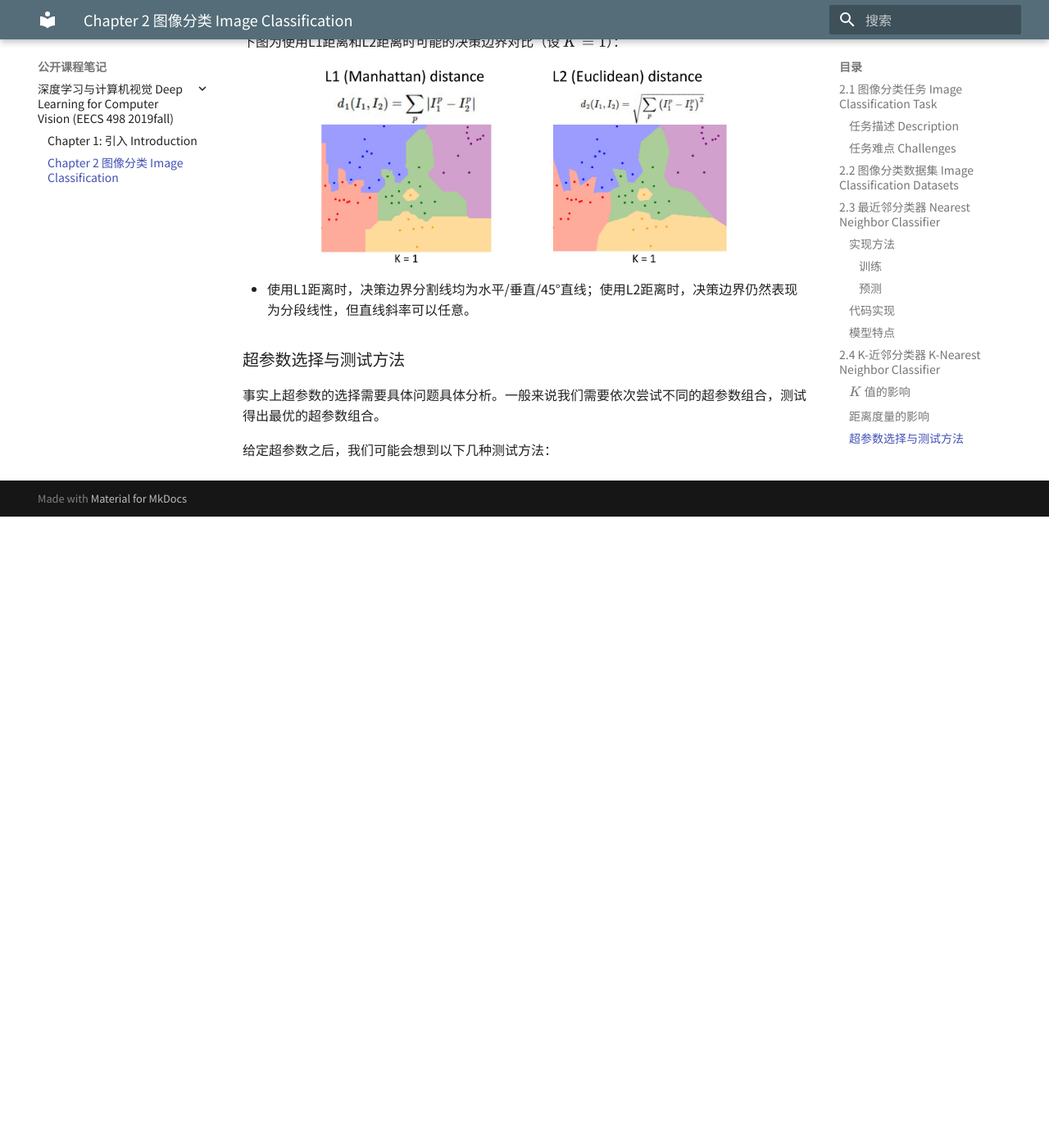
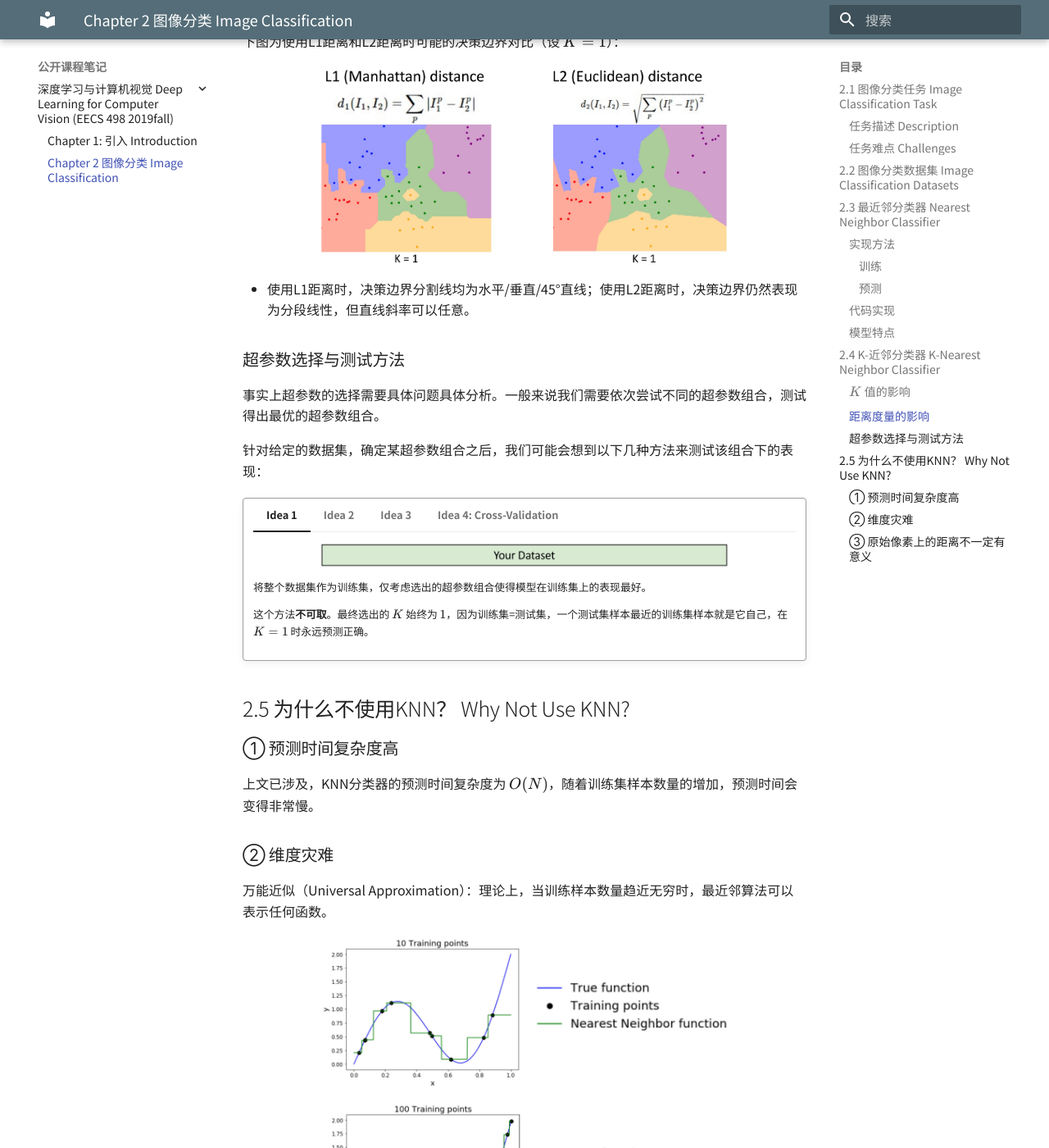
Before and after one commit to Shallowy/notebook, an MkDocs documentation site: the page built from docs/open_course/eecs498/chap2.md, in a window 1280 px wide and 1400 px high, scrolled down 3982 px. Shown: the whole window at 82% size. Built offline with MkDocs 1.6.1 and Material for MkDocs 9.7.7, drawn with Linux system fonts in a browser that asks for light colours; comment, search, counter and statistics services are not loaded; before the commit the page ends 4612 px from its top, so only the background shows below that; some of the changed text lies outside the part shown.

Commit message:
eecs498 chap2 finished

```diff
--- a/docs/open_course/eecs498/chap2.md
+++ b/docs/open_course/eecs498/chap2.md
@@ -205,4 +205,73 @@
 
 事实上超参数的选择需要具体问题具体分析。一般来说我们需要依次尝试不同的超参数组合，测试得出最优的超参数组合。
 
-给定超参数之后，我们可能会想到以下几种测试方法：
+针对给定的数据集，确定某超参数组合之后，我们可能会想到以下几种方法来测试该组合下的表现：
+
+!!! quote ""
+    === "Idea 1"
+        <figure markdown="span">
+            ![](img/25.jpg){width="500"}
+        </figure>
+
+        将整个数据集作为训练集，仅考虑选出的超参数组合使得模型在训练集上的表现最好。
+
+        这个方法**不可取**。最终选出的 $K$ 始终为 $1$，因为训练集=测试集，一个测试集样本最近的训练集样本就是它自己，在 $K=1$ 时永远预测正确。
+
+    === "Idea 2"
+        <figure markdown="span">
+            ![](img/26.jpg){width="500"}
+        </figure>
+
+        将数据集分为训练集和测试集，用训练集训练模型，用测试集评估模型性能，使得选出的超参数组合在测试集上的表现最好。
+
+        这个方法看起来解决了Idea 1的问题，但依然**不可取**！因为从定义上说，测试集理应是你不知道的，即模型未见过的数据。但我们把它纳入了训练超参数过程（事实上它也变成了某种训练集），让模型“看到了”测试集，依然是一种“面向答案学习”，影响了学习结果，导致我们无法评估模型在未知数据上的表现。
+
+    === "Idea 3"
+        <figure markdown="span">
+            ![](img/27.jpg){width="500"}
+        </figure>
+
+        将数据集分为训练集、验证集和测试集，用训练集训练模型，选择超参数组合使其在验证集上的表现最好，再用测试集评估模型性能。
+
+        这个方法**可取**，是目前最常用的方法之一。测试集只在最后测试模型性能时跑一次，不会影响模型的训练过程。
+
+    === "Idea 4: Cross-Validation"
+        <figure markdown="span">
+            ![](img/28.jpg){width="500"}
+        </figure>
+
+        **交叉验证（Cross-Validation）：**除去测试集后，将剩下的数据集分为 $n$ 个大小相等的子集，每次取其中一个子集作为验证集，剩下的子集作为训练集，重复 $n$ 次，最终取 $n$ 次测试结果的平均值作为模型的性能评估。
+
+        交叉验证理论上效果最好，但计算量较大，训练成本昂贵，在小数据集上比较有用，深度学习中一般不常用。
+
+## 2.5 为什么不使用KNN？ Why Not Use KNN?
+
+### ① 预测时间复杂度高
+
+上文已涉及，KNN分类器的预测时间复杂度为 $O(N)$，随着训练集样本数量的增加，预测时间会变得非常慢。
+
+### ② 维度灾难
+
+万能近似（Universal Approximation）：理论上，当训练样本数量趋近无穷时，最近邻算法可以表示任何函数。
+
+<figure markdown="span">
+    ![](img/29.jpg){width="500"}
+</figure>
+<figure markdown="span">
+    ![](img/30.jpg){width="500"}
+</figure>
+
+- 绿线指示了预测结果，即选择最近的训练集样本，那么假设训练集样本密度足够大以至于覆盖整个空间，就可以拟合任何函数。
+
+但事实上，随着维度的增加，所需的训练样本数量呈**指数级爆炸增长**，想要密集覆盖整个图像空间是不可能的，这称为**维度灾难（Curse of Dimensionality）**。
+
+### ③ 原始像素上的距离不一定有意义
+
+下图中右侧三张图像和左侧第一张的L2距离相同，但人眼可以明显看出右侧三张图像较大的差异：
+
+<figure markdown="span">
+    ![](img/31.jpg){width="500"}
+</figure>
+
+!!! note
+    对图片原始像素用KNN不可取，但对于一些用深度卷积神经网络计算处理出的特征向量来说，KNN可能是一个不错的选择。
```
Also changed, not shown: docs/open_course/eecs498/img/25.jpg (added), docs/open_course/eecs498/img/26.jpg (added), docs/open_course/eecs498/img/27.jpg (added), docs/open_course/eecs498/img/28.jpg (added), docs/open_course/eecs498/img/29.jpg (added), docs/open_course/eecs498/img/30.jpg (added), docs/open_course/eecs498/img/31.jpg (added).
